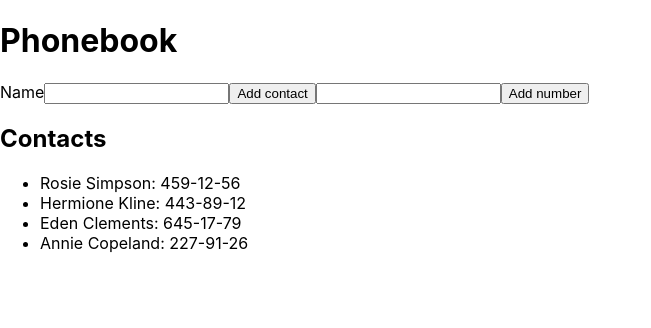
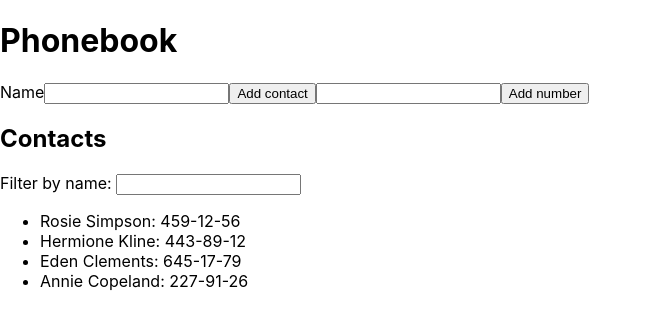
Before and after one commit to NataliaBezhenar/goit-react-hw-02-phonebook, a React (Create React App) app: page / in a window 1280 px wide. Shown: the top 328 px of the page, without its empty margins (0-651 px from the left). Built offline with nearby package versions, Linux system fonts and the light colour scheme.

Commit message:
filter contacts by name added

```diff
--- a/src/App.js
+++ b/src/App.js
@@ -4,6 +4,7 @@
 import "./App.css";
 import ContactForm from "./components/ContactForm/ContactForm";
 import ContactList from "./components/ContactList/ContactList";
+import Filter from "./components/Filter/Filter";
 
 class App extends Component {
   state = {
@@ -13,6 +14,7 @@
       { id: "id-3", name: "Eden Clements", number: "645-17-79" },
       { id: "id-4", name: "Annie Copeland", number: "227-91-26" },
     ],
+    filter: "",
   };
 
   addContact = (name, number) => {
@@ -26,13 +28,29 @@
     }));
   };
 
+  changeFilter = (e) => {
+    this.setState({ filter: e.currentTarget.value });
+  };
+
+  getFilteredContacts = () => {
+    const { filter, contacts } = this.state;
+    const normalizedFilter = filter.toLowerCase();
+
+    return contacts.filter((contact) =>
+      contact.name.toLowerCase().includes(normalizedFilter)
+    );
+  };
+
   render() {
+    const { filter } = this.state;
+    const filteredContacts = this.getFilteredContacts();
     return (
       <div>
         <h1>Phonebook</h1>
         <ContactForm onSubmit={this.addContact} />
         <h2>Contacts </h2>
-        <ContactList contacts={this.state.contacts} />
+        <Filter value={filter} onChange={this.changeFilter} />
+        <ContactList contacts={filteredContacts} />
       </div>
     );
   }
--- /dev/null
+++ b/src/components/Filter/Filter.js
@@ -0,0 +1,8 @@
+import React from "react";
+
+const Filter = ({ value, onChange }) => (
+  <label>
+    Filter by name: <input type="text" value={value} onChange={onChange} />
+  </label>
+);
+export default Filter;
```
